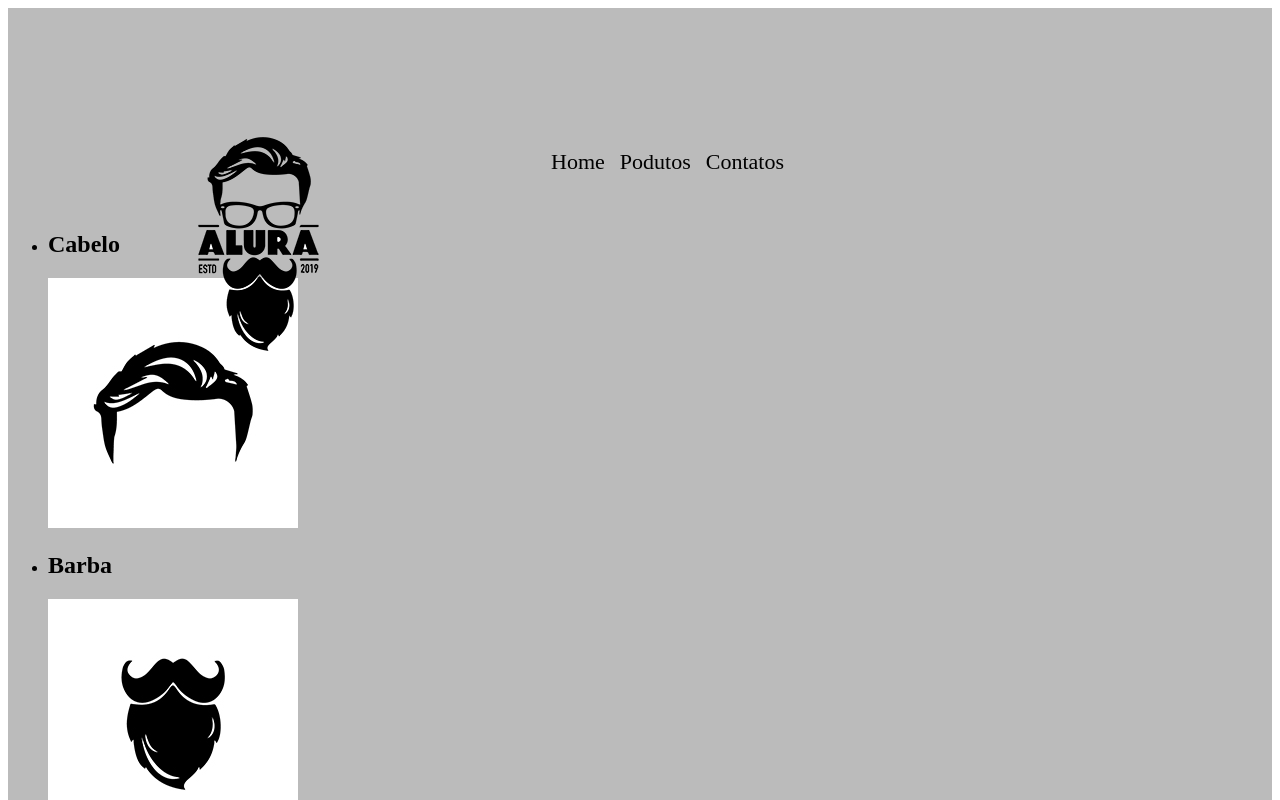
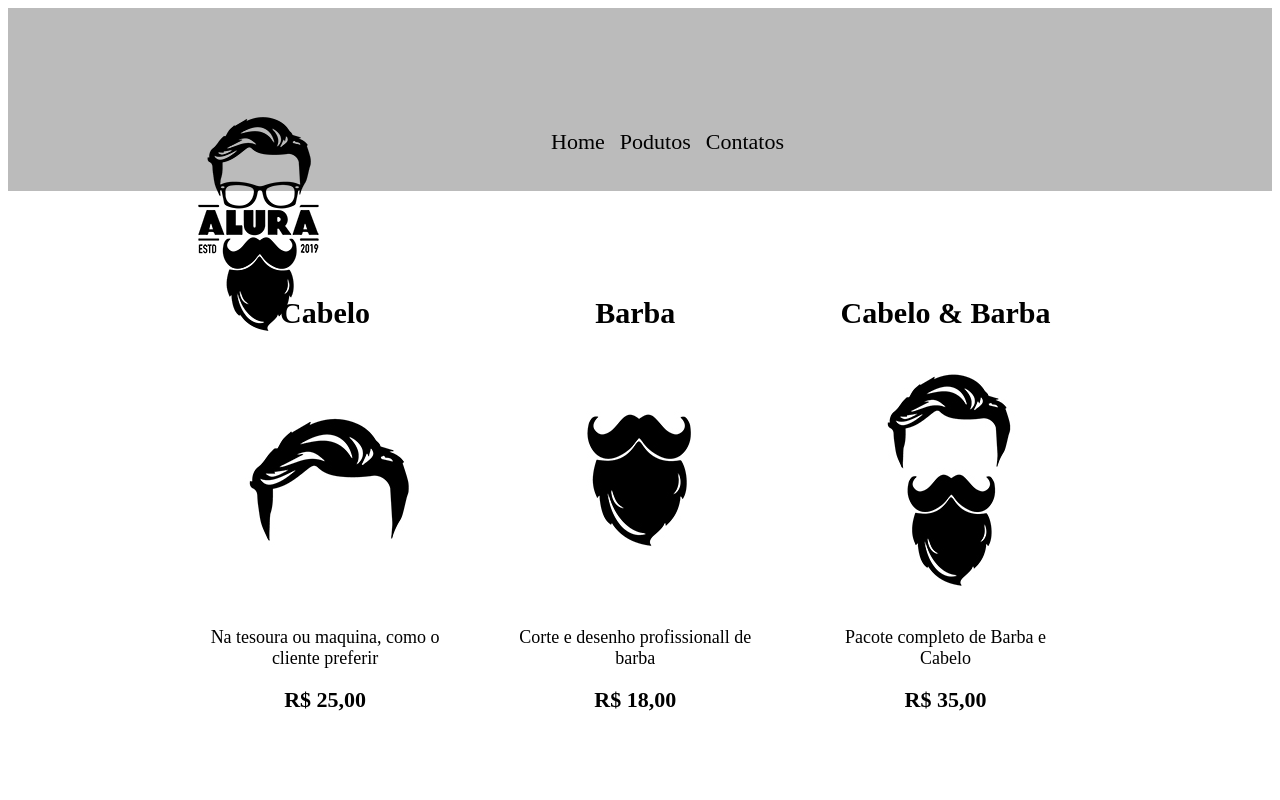
Before and after one commit to dudutavares1/AluraFrontEnd, an Angular app in the folder Barbearia-Alura/: page /acao in a window 1280 px wide. Shown: the top 800 px of the page. Built offline with nearby package versions, Linux system fonts and the light colour scheme.

Commit message:
Sumario
A tag main, para o conteúdo principal da nossa página
A criar listas complexas, com títulos, imagens e parágrafos
A utilizar o inline-block
A praticar e estilizar o conteúdo principal da nossa página

```diff
--- a/Barbearia-Alura/src/app/menu/menu.component.html
+++ b/Barbearia-Alura/src/app/menu/menu.component.html
@@ -1,4 +1,3 @@
-<header>
 <header>
   <div class="caixa">
     <h1><img src="/assets/img/logo.png" class="banner" alt=""></h1>
@@ -14,25 +13,25 @@
 
 
 <main>
-    <ul>
+  <ul class="produtos">
     <li>
       <h2>Cabelo</h2>
       <img src="/assets/img/cabelo.jpg" alt="">
-        <p></p>
-        <p></p>
+      <p class="produto-descricao">Na tesoura ou maquina, como o cliente preferir</p>
+      <p class="produto-preco">R$ 25,00</p>
     </li>
     <li>
       <h2>Barba</h2>
       <img src="/assets/img/barba.jpg" alt="">
-        <p></p>
-        <p></p>
+      <p class="produto-descricao">Corte e desenho profissionall de barba</p>
+      <p class="produto-preco">R$ 18,00</p>
 
     </li>
     <li>
-        <h2>Cabelo e Barba</h2>
+      <h2>Cabelo & Barba</h2>
       <img src="/assets/img/cabelo+barba.jpg" alt="">
-        <p></p>
-        <p></p>
+      <p class="produto-descricao">Pacote completo de Barba e Cabelo</p>
+      <p class="produto-preco">R$ 35,00</p>
     </li>
 
   </ul>
--- a/Barbearia-Alura/src/app/menu/menu.component.scss
+++ b/Barbearia-Alura/src/app/menu/menu.component.scss
@@ -1,5 +1,5 @@
 header {
-    background: #BBBBBB;
+  background: #bbbbbb;
   padding: 20px 0;
 }
 
@@ -10,8 +10,6 @@ header {
 }
 .banner {
   margin-top: 50px;
-
-
 }
 
 nav {
@@ -34,3 +32,34 @@ nav a {
 
   text-decoration: none;
 }
+
+.produtos {
+  width: 940px;
+  margin: 0 auto;
+  padding: 50px 0;
+}
+
+.produtos li {
+  display: inline-block;
+  text-align: center;
+  width: 30%;
+  vertical-align: top;
+  margin: 0 1.5%;
+  padding: 30px 20px;
+  box-sizing: border-box;
+}
+
+.produtos h2 {
+  font-size: 30px;
+  font-weight: bold;
+}
+
+.produto-descricao {
+  font-size: 18px;
+}
+
+.produto-preco {
+  font-size: 22px;
+  font-weight: bold;
+  margin-top: 10px;
+}
```
Also changed, not shown: 1 other file (tests, documents, lock files or other folders). Lines whose indentation alone changed are shown as unchanged.
